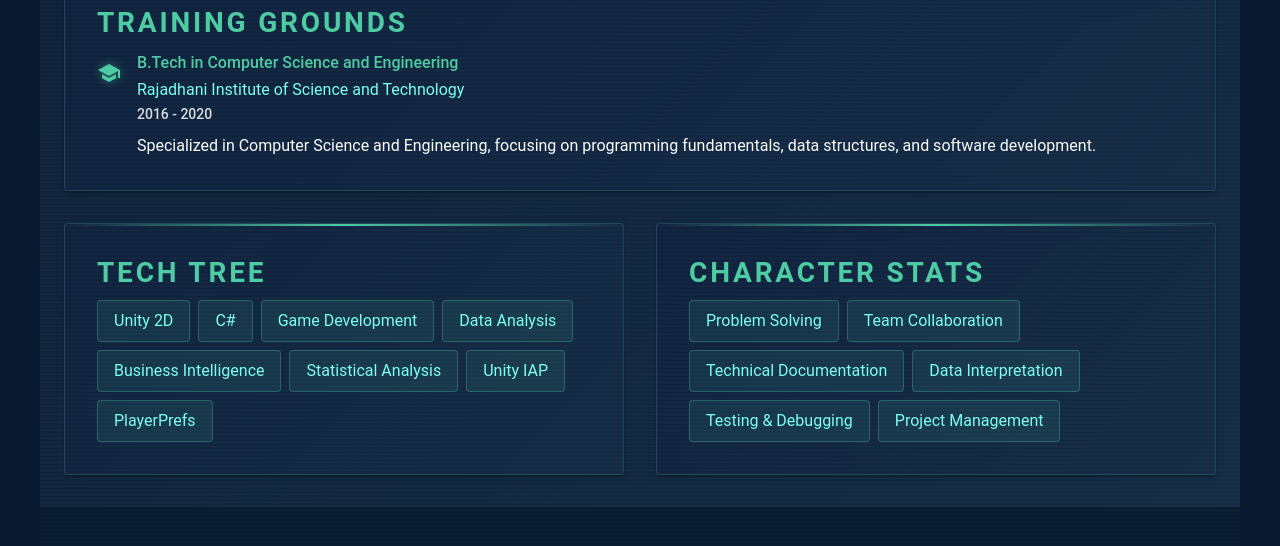
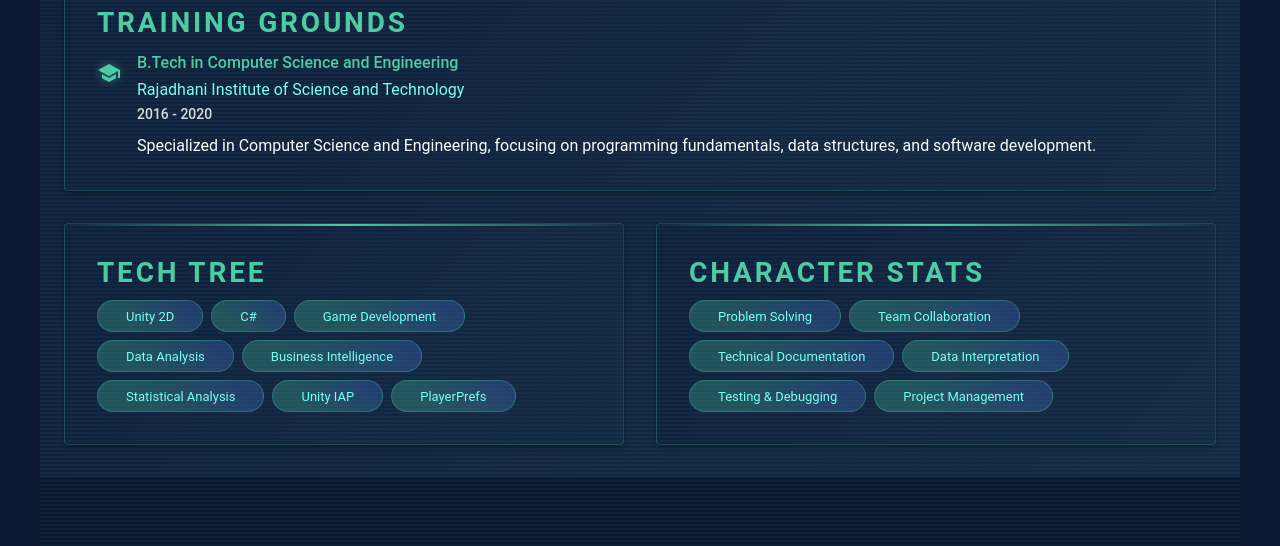
Before and after one commit to AjithKumarkk/Ajithkumarkk, a React (Create React App) app: page /resume in a window 1280 px wide. Shown: the part 1278-1824 px from the top of the page. Built offline with nearby package versions, Linux system fonts and the light colour scheme.

Commit message:
Update UI: more rounded chips and set document title

```diff
--- a/src/pages/Portfolio.tsx
+++ b/src/pages/Portfolio.tsx
@@ -1,4 +1,4 @@
-import React, { useState } from 'react';
+import React, { useState, useEffect } from 'react';
 import { Container, Card, CardContent, CardMedia, Typography, Box, IconButton, Chip, Dialog, DialogTitle, DialogContent, DialogActions, Button, Grid, List, ListItem, ListItemIcon, ListItemText, Divider, ImageList, ImageListItem } from '@mui/material';
 import { motion } from 'framer-motion';
 import { GitHub, Launch, SportsEsports, Code, Devices, Star, CheckCircle } from '@mui/icons-material';
@@ -243,6 +243,10 @@ Persistent Data Management: Utilized PlayerPrefs to save user progress, game set
 ];
 
 const Portfolio = () => {
+  useEffect(() => {
+    document.title = 'Ajith Kumar';
+  }, []);
+
   const [selectedProject, setSelectedProject] = useState<Project | null>(null);
   const [imageError, setImageError] = useState<{[key: string]: boolean}>({});
 
@@ -510,6 +514,7 @@ const Portfolio = () => {
                         backgroundColor: 'rgba(78, 204, 163, 0.2)',
                         color: '#4ecca3',
                         border: '1px solid #4ecca3',
+                        borderRadius: '16px', // More rounded corners
                       }}
                     />
                     <Box sx={{ display: 'flex', flexWrap: 'wrap', gap: 1 }}>
@@ -522,6 +527,7 @@ const Portfolio = () => {
                             backgroundColor: 'rgba(30, 41, 59, 0.9)',
                             color: '#eeeeee',
                             border: '1px solid rgba(78, 204, 163, 0.3)',
+                            borderRadius: '16px', // More rounded corners
                             '&:hover': {
                               transform: 'translateY(-2px)',
                               boxShadow: '0 0 10px rgba(78, 204, 163, 0.3)',
@@ -698,6 +704,7 @@ const Portfolio = () => {
                           backgroundColor: 'rgba(78, 204, 163, 0.1)',
                           color: '#4ecca3',
                           border: '1px solid rgba(78, 204, 163, 0.3)',
+                          borderRadius: '16px', // More rounded corners
                           '&:hover': {
                             backgroundColor: 'rgba(78, 204, 163, 0.2)',
                           }
--- a/src/pages/Resume.tsx
+++ b/src/pages/Resume.tsx
@@ -1,5 +1,5 @@
 import React from 'react';
-import { Container, Typography, Paper, Box, Divider, List, ListItem, ListItemText, Button } from '@mui/material';
+import { Container, Typography, Paper, Box, Divider, List, ListItem, ListItemText, Button, Chip } from '@mui/material';
 import { motion } from 'framer-motion';
 import { SportsEsports, Code, Speed, School, Download } from '@mui/icons-material';
 import { pageVariants, containerVariants, itemVariants, glowVariants, scanlineEffect } from '../animations/pageTransitions';
@@ -321,14 +321,15 @@ const Resume = () => {
                   </Typography>
                   <Box sx={{ display: 'flex', flexWrap: 'wrap', gap: 1 }}>
                     {skills.technical.map((skill, index) => (
-                      <Typography
+                      <Chip
                         key={index}
+                        label={skill}
                         sx={{
                           backgroundColor: 'rgba(78, 204, 163, 0.1)',
                           color: 'primary.light',
                           px: 2,
                           py: 1,
-                          borderRadius: '4px',
+                          borderRadius: '16px', // More rounded corners
                           border: '1px solid rgba(78, 204, 163, 0.3)',
                           transition: 'all 0.3s ease',
                           '&:hover': {
@@ -337,9 +338,7 @@ const Resume = () => {
                             backgroundColor: 'rgba(78, 204, 163, 0.2)',
                           },
                         }}
-                      >
-                        {skill}
-                      </Typography>
+                      />
                     ))}
                   </Box>
                 </Paper>
@@ -378,14 +377,15 @@ const Resume = () => {
                   </Typography>
                   <Box sx={{ display: 'flex', flexWrap: 'wrap', gap: 1 }}>
                     {skills.soft.map((skill, index) => (
-                      <Typography
+                      <Chip
                         key={index}
+                        label={skill}
                         sx={{
                           backgroundColor: 'rgba(78, 204, 163, 0.1)',
                           color: 'primary.light',
                           px: 2,
                           py: 1,
-                          borderRadius: '4px',
+                          borderRadius: '16px', // More rounded corners
                           border: '1px solid rgba(78, 204, 163, 0.3)',
                           transition: 'all 0.3s ease',
                           '&:hover': {
@@ -394,9 +394,7 @@ const Resume = () => {
                             backgroundColor: 'rgba(78, 204, 163, 0.2)',
                           },
                         }}
-                      >
-                        {skill}
-                      </Typography>
+                      />
                     ))}
                   </Box>
                 </Paper>
```
